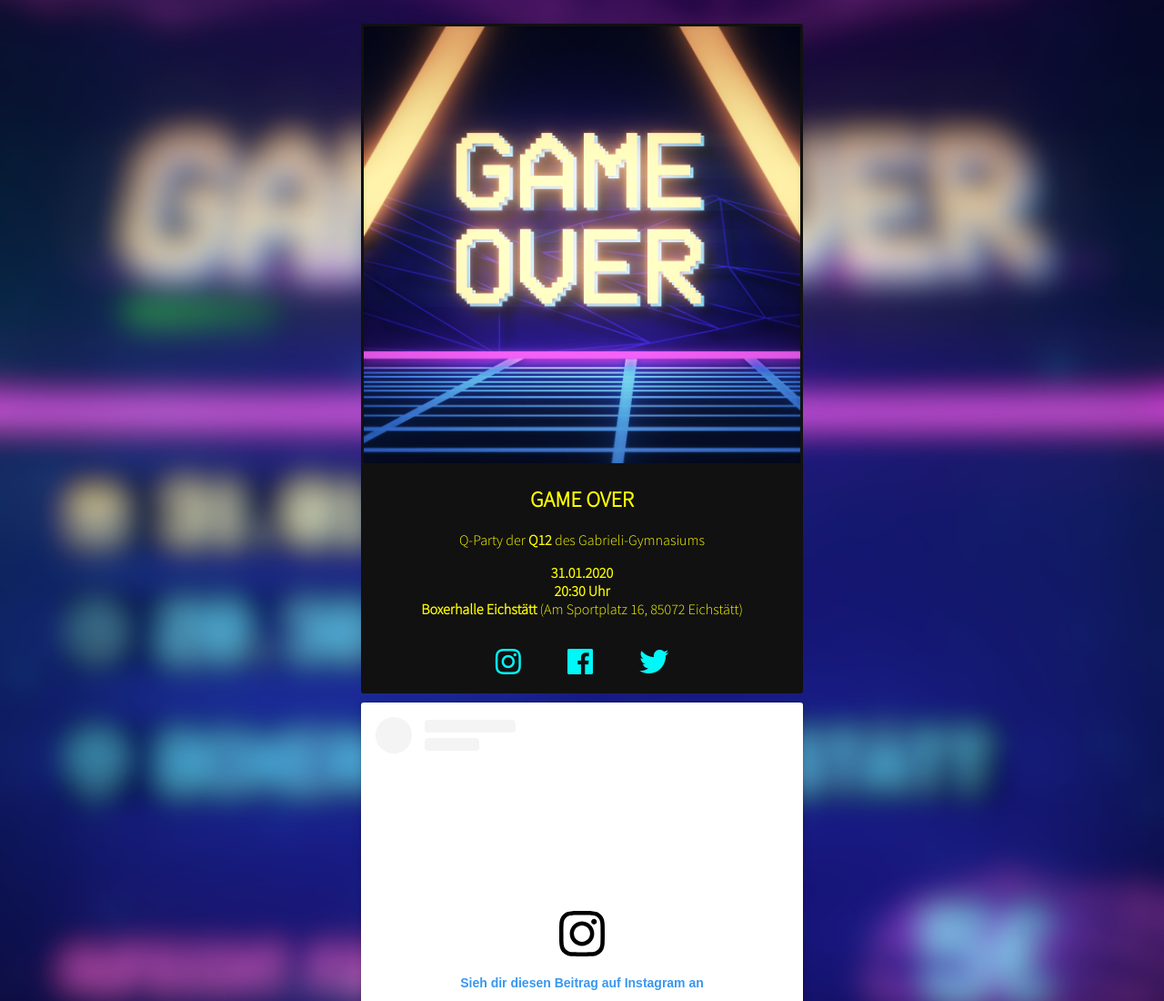
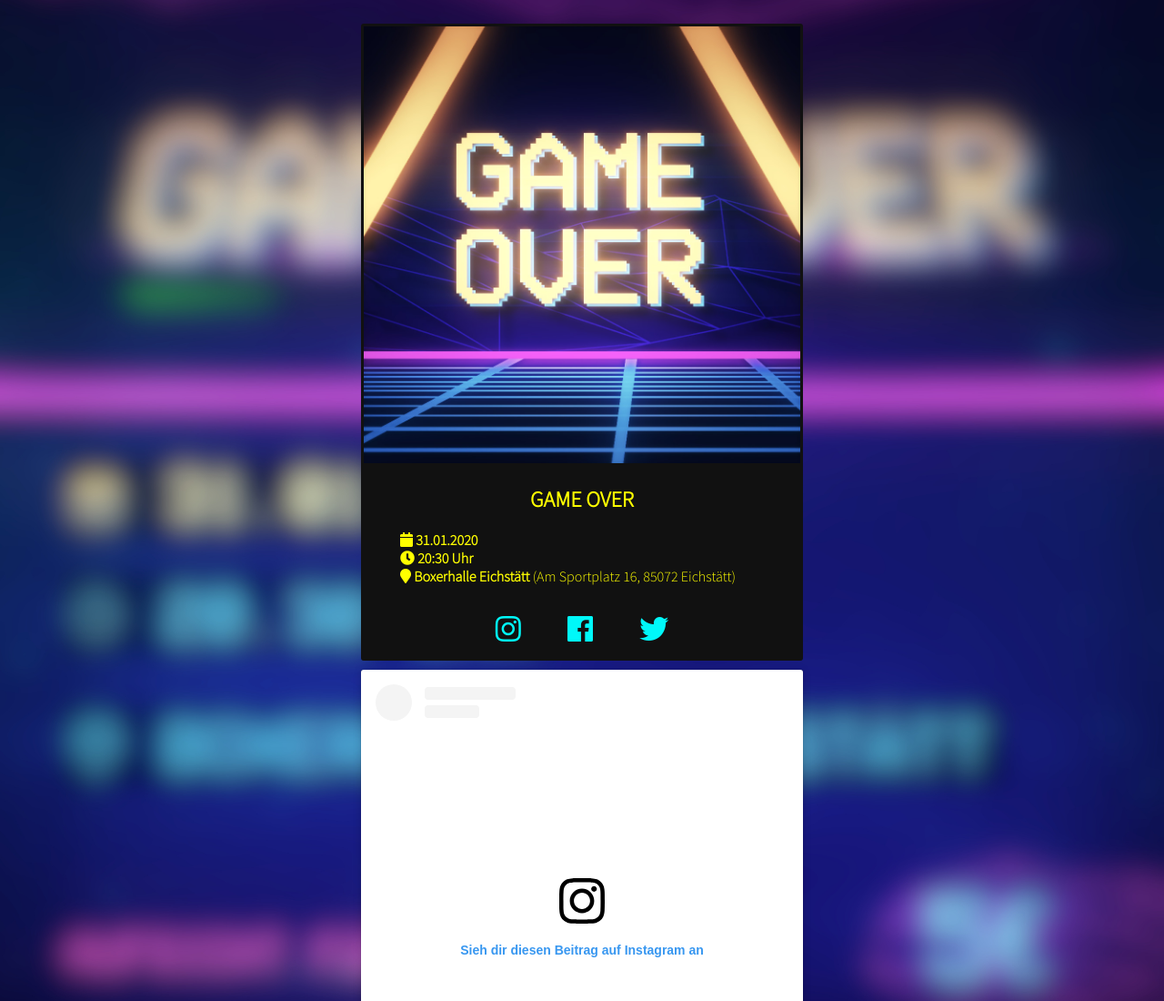
Before and after one commit to PSandro/q-party, a plain HTML site: page public/index.html in a window 1280 px wide. Shown: the top 1100 px of the page at 91% size. Drawn offline with Linux system fonts and the light colour scheme; a script that the page names is missing.

Commit message:
format info

```diff
--- a/public/css/style.css
+++ b/public/css/style.css
@@ -69,6 +69,10 @@ body {
   width: inherit;
 }
 
+#info {
+  text-align: left;
+  margin-left: 30pt;
+}
 ul#icons {
   padding: 0;
   text-align: center;
@@ -100,6 +104,10 @@ ul#icons a:hover {
   text-decoration: none;
 }
 
+#hi {
+  color: #ffff00;
+}
+
 footer {
   padding: 20px;
   margin-top: 20px;
--- a/public/index.html
+++ b/public/index.html
@@ -13,9 +13,9 @@
   <section id="card">
     <div class="container">
       <img id="avatar" src="./img/logo.jpg">
-        <h1>GAME OVER</h1>
-      <p>Q-Party der <b>Q12</b> des Gabrieli-Gymnasiums</p>
-      <p><b>31.01.2020</b><br><b>20:30 Uhr</b><br><b>Boxerhalle Eichstätt</b> (Am Sportplatz 16, 85072 Eichstätt)</p>
+      <h1>GAME OVER</h1>
+      <p id="info">
+<i class="fa fa-calendar"></i> <b>31.01.2020</b><br><i class="fa fa-clock"></i> <b>20:30 Uhr</b><br><i class="fa fa-map-marker"></i> <b>Boxerhalle Eichstätt</b> (Am Sportplatz 16, 85072 Eichstätt)</p>
       <div class="table">
         <ul id="icons">
           <li><a href="https://www.instagram.com/gameover.boxerhalle/"><i class="fab fa-instagram fa-2x"></i></a></li>
```
